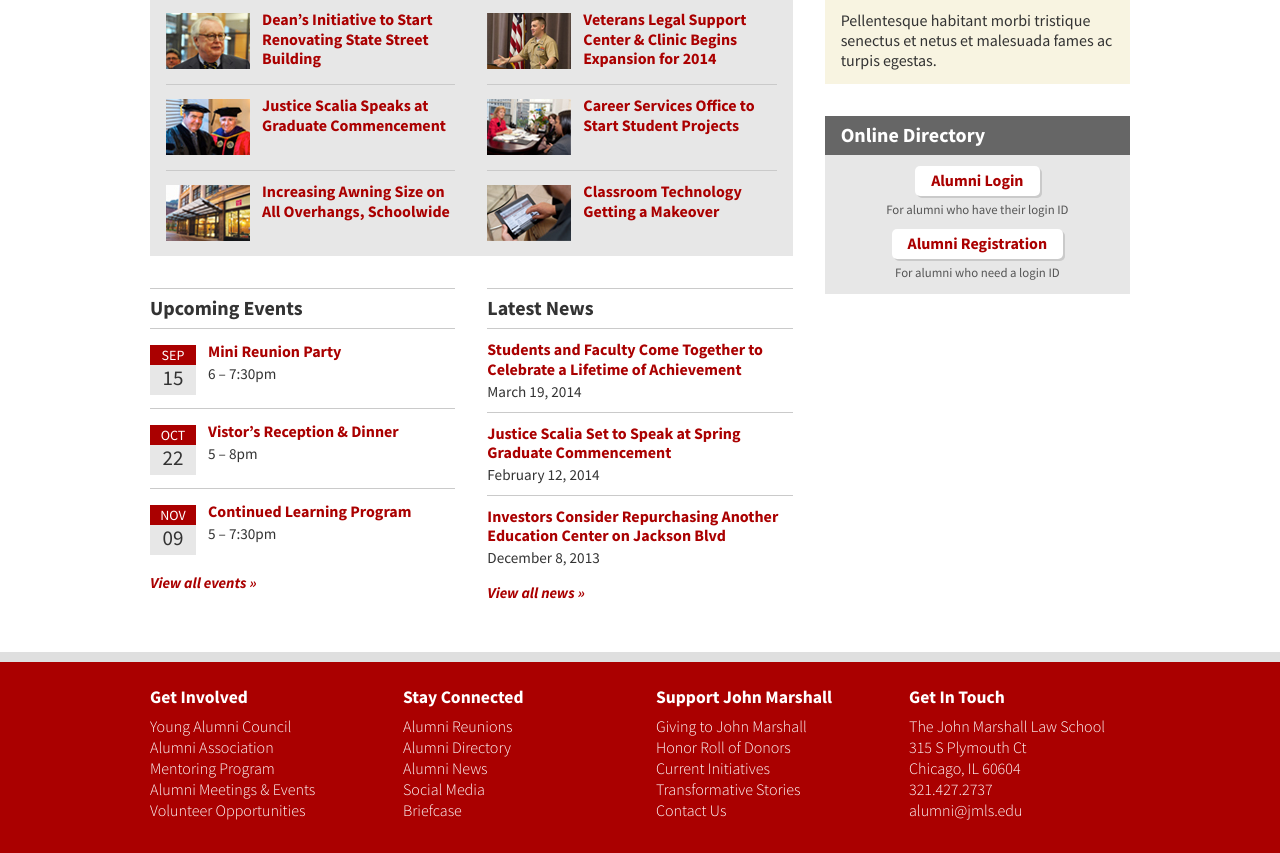
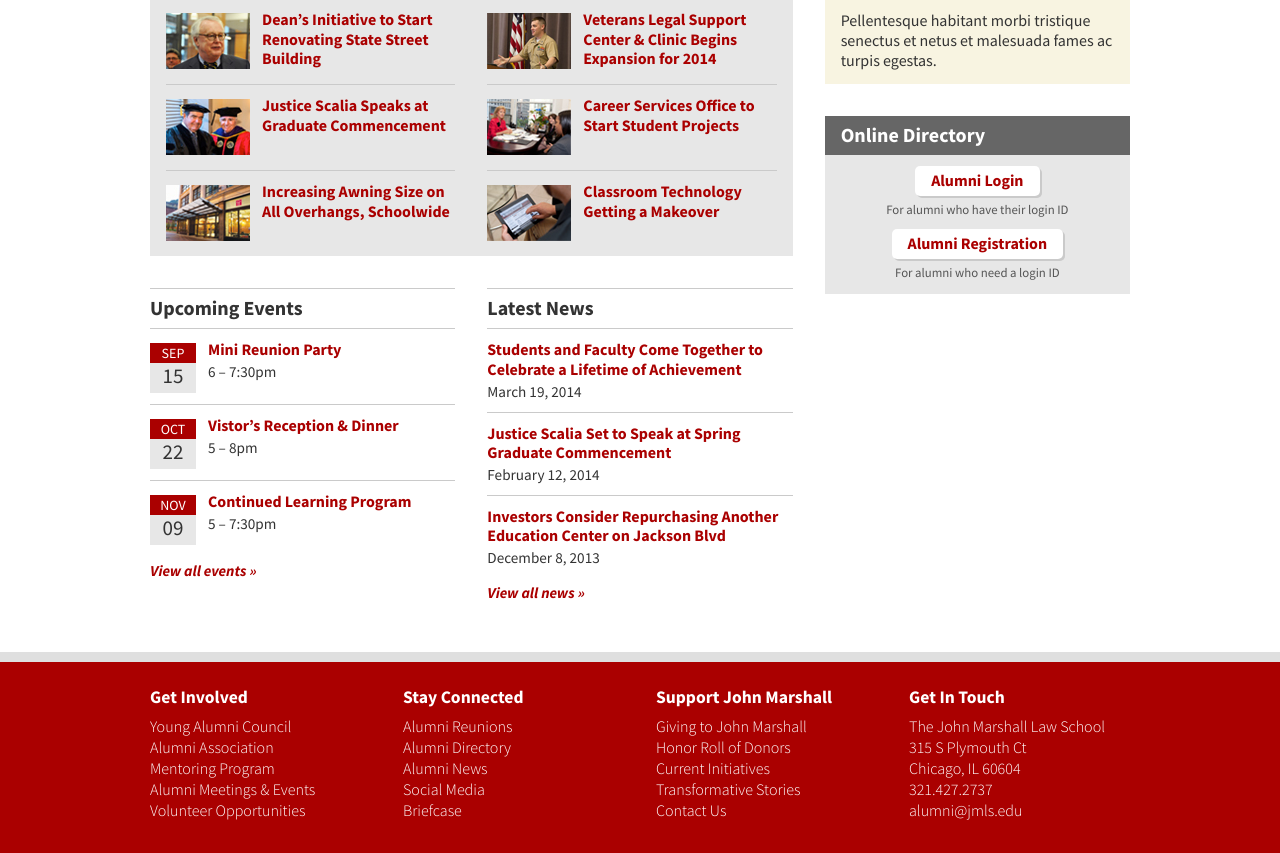
Before and after one commit to stephenkarpeles/alumni.jmls.edu, a PHP site: page / in a window 1280 px wide. Shown: the part 525-1378 px from the top of the page. Run offline with PHP 8.4, Linux system fonts and the light colour scheme; grey boxes labelled with a size stand in for pictures from a placeholder-image service; some libraries are stand-ins or nearby versions.

Commit message:
Update media-box-tall on interior pages

```diff
--- a/index.php
+++ b/index.php
@@ -133,7 +133,7 @@
 					<div class="module">
 
 						<!-- Event -->
-						<div class="media-box media-box-tall">
+						<div class="media-box">
 							<div class="media">
 								<div href="" class="graphic">
 									<div class="datebox">
@@ -149,7 +149,7 @@
 						</div>
 
 						<!-- Event -->
-						<div class="media-box media-box-tall">
+						<div class="media-box">
 							<div class="media">
 								<div href="" class="graphic">
 									<div class="datebox">
@@ -165,7 +165,7 @@
 						</div>
 
 						<!-- Event -->
-						<div class="media-box media-box-tall">
+						<div class="media-box">
 							<div class="media">
 								<div href="" class="graphic">
 									<div class="datebox">
```
Also changed, not shown: interior.php (+8 -3 lines).
